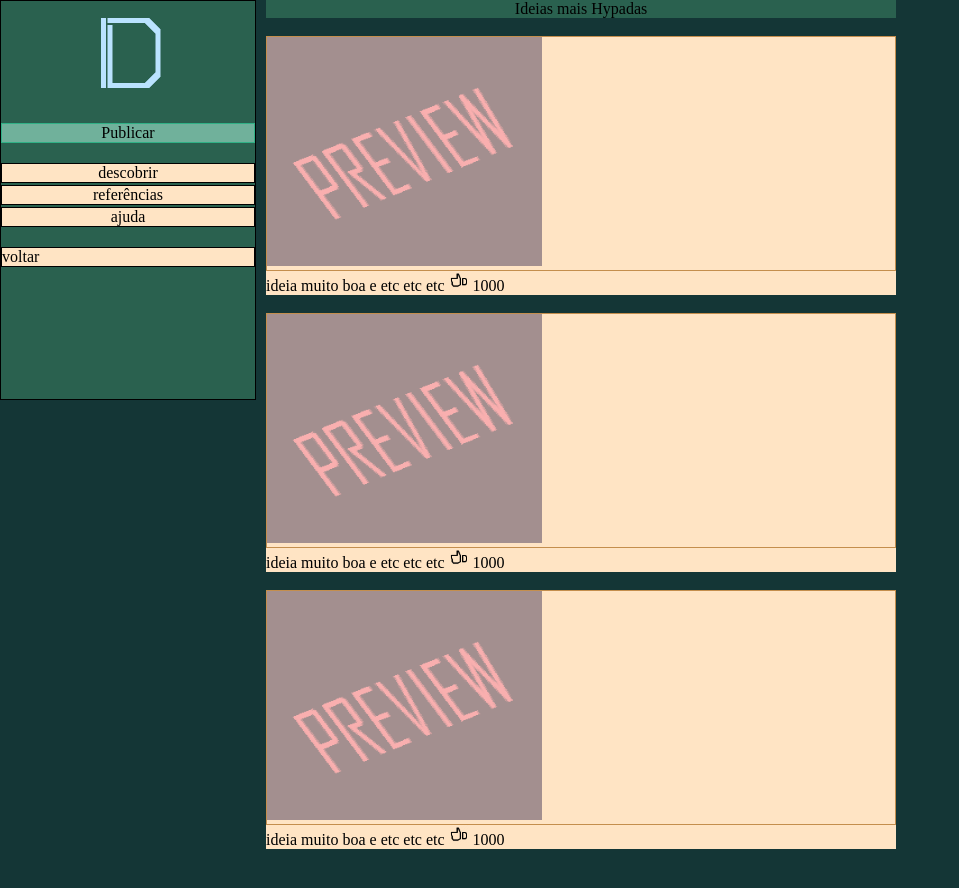
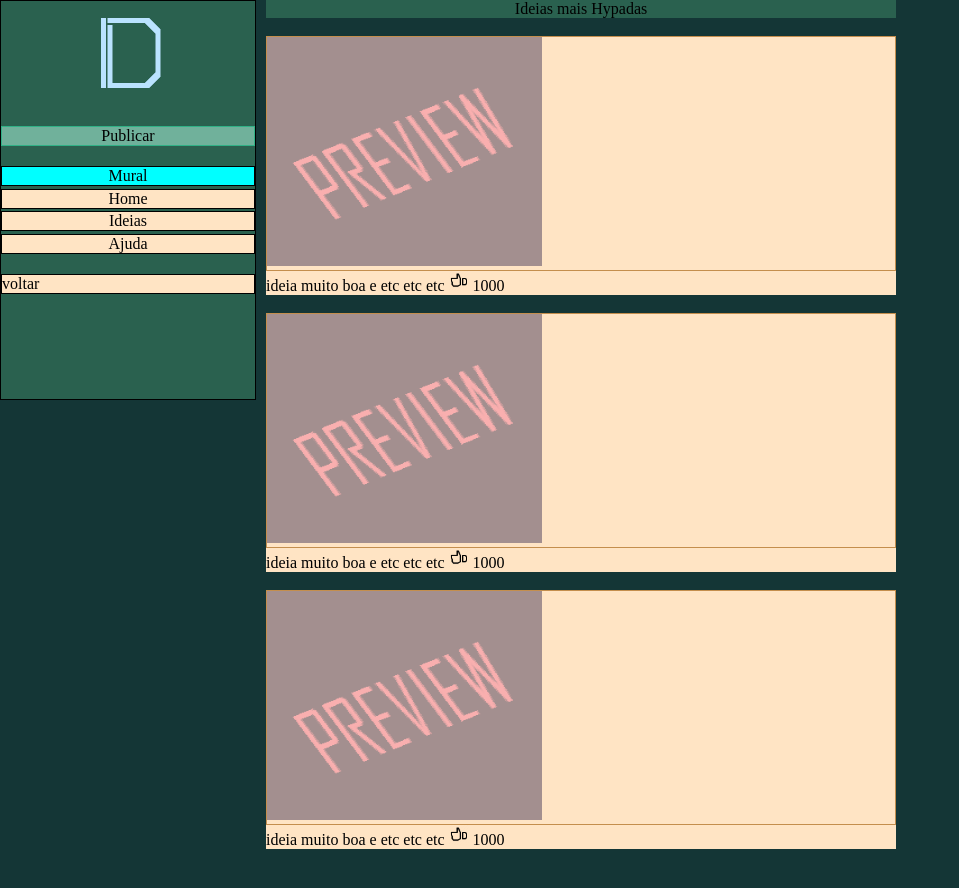
Before and after one commit to Lyan-CV/Idean, a plain HTML site: page TelaMural.html in a window 1280 px wide. Shown: the top 888 px of the page, without its empty margins (0-959 px from the left). Drawn offline with Linux system fonts and the light colour scheme; files that its build step writes are made by us from their sources.

Commit message:
Atualização geral na resposividade das páginas!

```diff
--- a/TelaMural.html
+++ b/TelaMural.html
@@ -3,8 +3,8 @@
 <head>
     <meta charset="UTF-8">
     <meta name="viewport" content="width=device-width, initial-scale=1.0">
-    <link rel="stylesheet" href="./css/TMural.css">
-    <link rel="stylesheet" href="css/Geral.css">
+    <link rel="stylesheet" href="view/css/TMural.css">
+    <link rel="stylesheet" href="view/css/Geral.css">
     <title>Idean Menu</title>
 </head>
 <body>
@@ -13,11 +13,26 @@
             <a href="https://localhost/Idean%201.0/index.html">
                 <img src="../img/Logo.png" alt="" width="100px"><br><br>
             </a>
-            <div class="publicar">Publicar</div><br>
-            <div class="opcao">descobrir</div>
-            <div class="opcao">referências</div>
-            <div class="opcao">ajuda</div><br>
-            <div class="voltar">voltar</div>
+            <div class="publicar opcao">Publicar</div><br> <!--Criar tela de publicar-->
+
+            <a href="https://localhost/Idean%201.0/TelaMural.html">
+                <div class="opcao ativo">Mural</div>
+            </a>
+
+            <a href="https://localhost/Idean%201.0/index.html">
+                <div class="opcao">Home</div>
+            </a>
+
+            <a href="https://localhost/Idean%201.0/TelaIdeiasMenu.html">
+                <div class="opcao">Ideias</div>
+            </a>
+
+            <div class="opcao">Ajuda</div><br>
+
+            <a href="https://localhost/Idean%201.0/index.html">
+                <div class="voltar opcao">voltar</div>
+            </a>
+
         </div>
         <div class="geral">
             <div class="ideiaspublicas">Ideias mais Hypadas</div><br>
--- a/view/css/Geral.css
+++ b/view/css/Geral.css
@@ -7,3 +7,17 @@ a{
     padding: 0;
     margin: 0;
 }
+
+.ativo{
+    background-color: aqua;
+}
+
+.opcao{
+    display: block;
+    margin-top: 1%;
+}
+.opcao:hover{
+    background-color: rgb(36, 102, 63);
+    color: white;
+    border: 0;
+}
```
Also changed, not shown: TelaCriarConta.html (+3 -3 lines), TelaIdeiasMenu.html (+21 -6 lines), TelaLogin.html (+6 -4 lines), index.html (+1 -1 lines).
